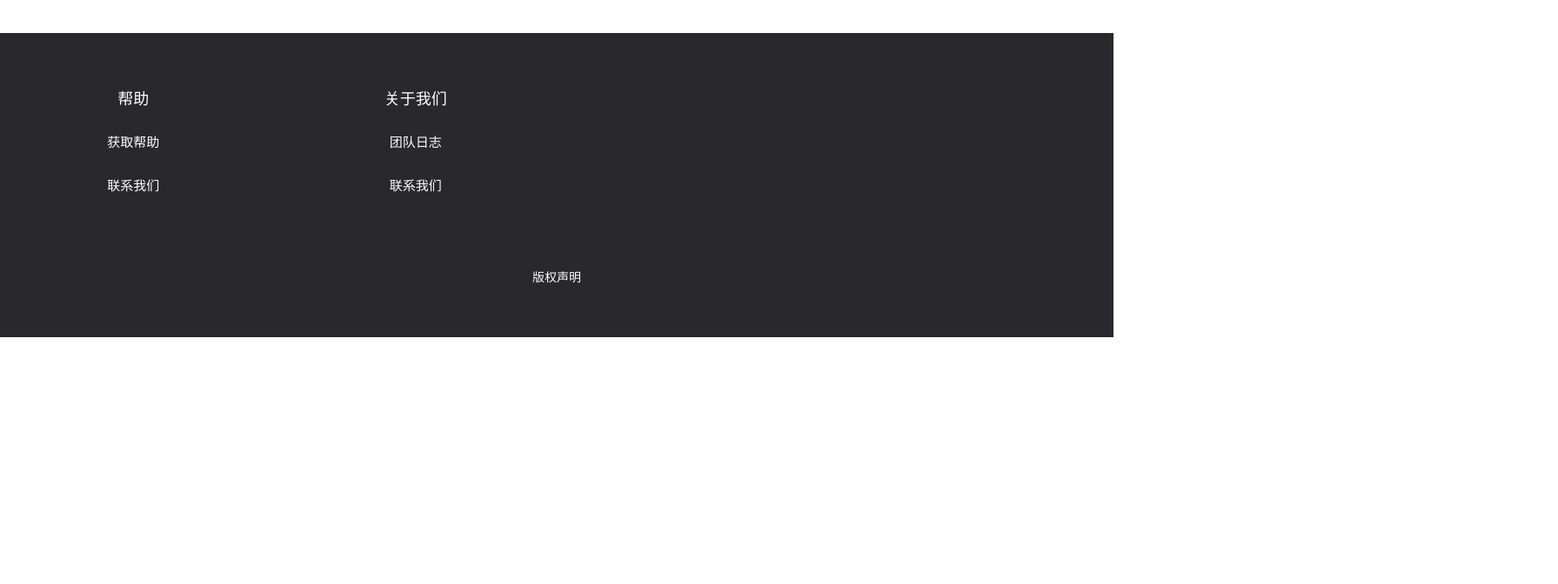
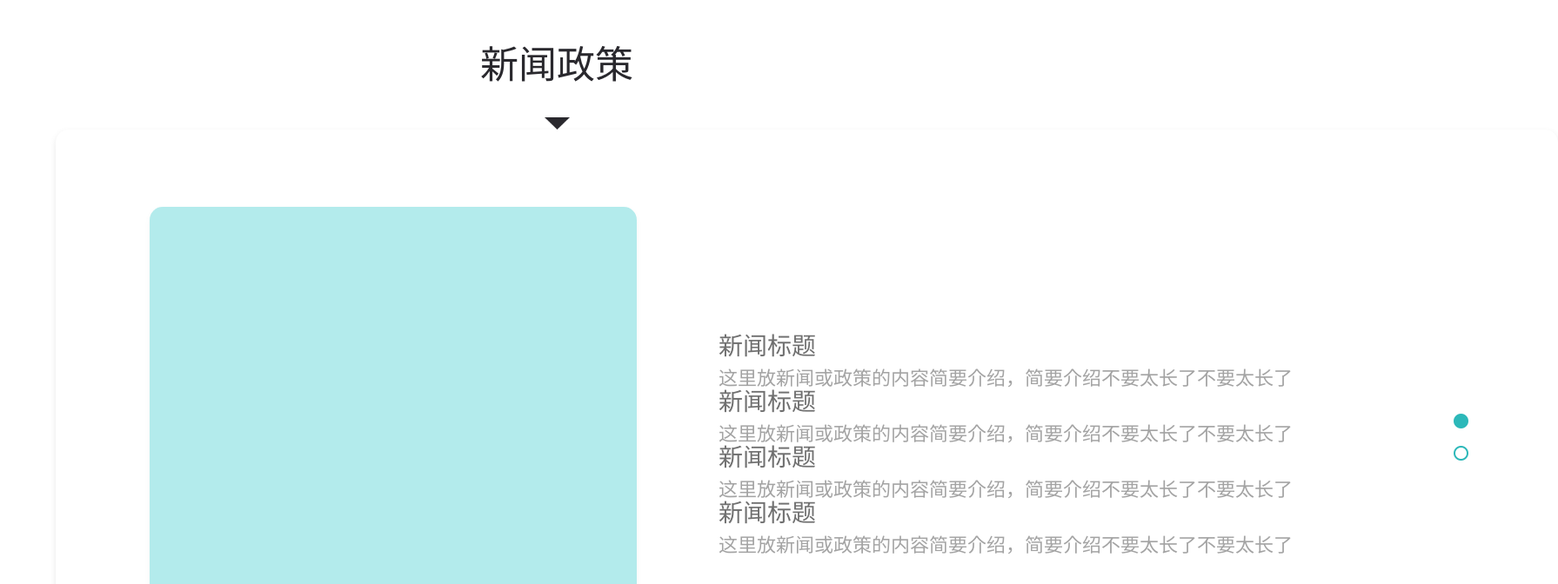
Before and after one commit to peter-819/CiTi-zhenbuchuo, a Vue app: page /#/ in a window 1280 px wide. Shown: the part 2000-2672 px from the top of the page at 87% size, 1791 px wide, since content can reach past the window. Before the commit the page ends 2388 px from the top, so only its background shows below. Built offline with nearby package versions, Linux system fonts and the light colour scheme.

Commit message:
add News component

```diff
--- /dev/null
+++ b/src/components/news.vue
@@ -0,0 +1,74 @@
+<template>
+  <div id="news">
+    <div class="square"></div>
+    <div style="display:flex; flex-direction: column;align-items: center;margin-left: 94px">
+      <div v-for="(item,i) in news">
+        <h2 class="newsTitleFont">{{item.Title}}</h2>
+        <p class="newsContentFont">{{item.Content}}</p>
+      </div>
+    </div>
+    <div style="display:flex;flex-direction: column;align-items: center;margin-left: 185px">
+      <img src="/static/HomePage/oval.png">
+      <img src="/static/HomePage/oval1.png" style="margin-top: 20px">
+    </div>
+  </div>
+</template>
+
+<script>
+  export default {
+    name: "news",
+    props:{
+      news:{
+        type: Array,
+        require:true
+      }
+    },
+    data(){
+      return{
+
+      };
+    }
+  }
+</script>
+
+<style scoped>
+  #news{
+    width: 1727px;
+    height: 707px;
+    background: #FFFFFF;
+    box-shadow: 0px 3px 6px rgba(112, 112, 112, 0.16);
+    opacity: 1;
+    border-radius: 15px;
+    margin-left: 5%;
+    display: flex;
+    flex-direction: row;
+    align-items: center;
+  }
+  .newsTitleFont{
+    height: 28px;
+    font-size: 28px;
+    font-family: Source Han Sans CN;
+    font-weight: 400;
+    line-height: 48px;
+    color: #707070;
+    opacity: 1;
+  }
+  .newsContentFont{
+    height: 22px;
+    font-size: 22px;
+    font-family: Source Han Sans CN;
+    font-weight: 400;
+    line-height: 37px;
+    color: #707070;
+    opacity: 0.64;
+  }
+  .square{
+    width: 560px;
+    height: 530px;
+    background: #29C7CA;
+    box-shadow: 0px 3px 6px rgba(112, 112, 112, 0.16);
+    opacity: 0.35;
+    border-radius: 15px;
+    margin-left: 6.25%;
+  }
+</style>
--- a/src/page/HomePage.vue
+++ b/src/page/HomePage.vue
@@ -35,8 +35,15 @@
       </el-row>
     </div>
     <div>
-      <bottom></bottom>
+      <h1 class="TitleFont">新闻政策</h1>
+      <div style="display:flex; justify-content:center;">
+        <img src="/static/HomePage/Polygon1.png" style="width:29px;height:14px;color:#2CB8B9;">
+      </div>
+      <div>
+        <news :news = "context2"></news>
+      </div>
     </div>
+    <div><bottom></bottom></div>
   </div>
 
 </template>
@@ -45,22 +52,42 @@
   import heading from "../components/heading.vue";
   import introContext from "../components/introContext.vue";
   import bottom from "../components/bottom.vue";
+  import News from "../components/news";
 
   export default {
     name: "HomePage",
-    data() {
-      return {
-        context1: {
-          Title: '技术亮点',
-          Content: '这里放具体的内容内容内容 <br> 这里放具体的内容内容内容 <br> 这里放具体的内容内容内容 <br> 这里放具体的内容内容内容 <br> 这里放具体的内容内容内容<br>',
-          ImageSrc: '/static/HomePage/Bulb.png'
-        }
+    data(){
+      return{
+        context1:{
+          Title:'技术亮点',
+          Content:'这里放具体的内容内容内容 <br> 这里放具体的内容内容内容 <br> 这里放具体的内容内容内容 <br> 这里放具体的内容内容内容 <br> 这里放具体的内容内容内容<br>',
+          ImageSrc:'/static/HomePage/Bulb.png'
+        },
+        context2:[
+          {
+            Title:'新闻标题',
+            Content: '这里放新闻或政策的内容简要介绍，简要介绍不要太长了不要太长了'
+          },
+          {
+            Title:'新闻标题',
+            Content: '这里放新闻或政策的内容简要介绍，简要介绍不要太长了不要太长了'
+          },
+          {
+            Title:'新闻标题',
+            Content: '这里放新闻或政策的内容简要介绍，简要介绍不要太长了不要太长了'
+          },
+          {
+            Title:'新闻标题',
+            Content: '这里放新闻或政策的内容简要介绍，简要介绍不要太长了不要太长了'
+          }
+          ]
       }
     },
     components: {
       heading,
       introContext,
-      bottom
+      bottom,
+      News
     }
   }
 </script>
```
Also changed, not shown: static/HomePage/oval.png (renamed from static/HomePage/椭圆 11.png), static/HomePage/oval1.png (renamed from static/HomePage/椭圆 12.png).
